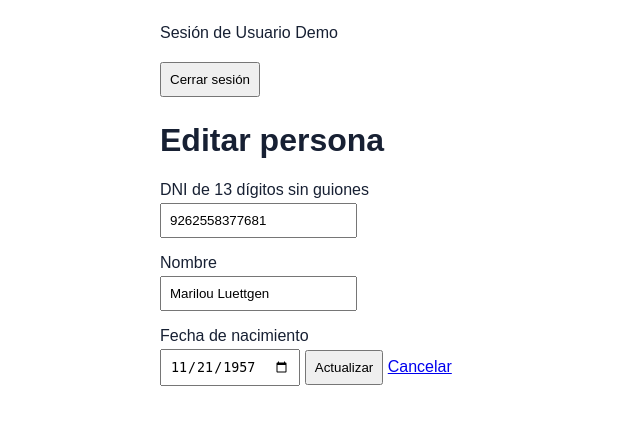
After one commit to haltap/BASE_HTML, a Laravel app: page /personas/1/editar in a window 1280 px wide. The commit adds this page. Shown: the top 425 px of the page, without its empty margins (0-640 px from the left). Run offline with Laravel 12, Linux system fonts and the light colour scheme; a user stored in the database is signed in; data comes from the database, SQL or seed files in the repository.

Commit message:
Actualizar registros

```diff
--- a/personas-laravel/app/Http/Controllers/PersonaController.php
+++ b/personas-laravel/app/Http/Controllers/PersonaController.php
@@ -1,7 +1,7 @@
 <?php
 
 namespace App\Http\Controllers;
-
+use Illuminate\Validation\Rule;
 use App\Models\Persona;
 use Illuminate\Http\Request;
 
@@ -35,4 +35,28 @@ class PersonaController extends Controller
         return redirect()->route('personas.index')
             ->with('exito', 'Persona creada correctamente.');
     }
+
+
+    public function edit(int $id)
+{
+$persona = Persona::findOrFail($id);
+return view('personas.edit', ['persona' => $persona]);
 }
+public function update(Request $request, int $id)
+{
+$persona = Persona::findOrFail($id);
+$datos = $request->validate([
+'dni' => ['required', 'regex:/^[0-9]{13}$/',
+Rule::unique('personas', 'dni')->ignore($persona)],
+'nombre' => ['required', 'string', 'max:100'],
+'fecha_nacimiento' => ['required', 'date',
+'before_or_equal:today'],
+]);
+$persona->dni = $datos['dni'];
+$persona->nombre = $datos['nombre'];
+$persona->fecha_nacimiento = $datos['fecha_nacimiento'];
+$persona->save();
+return redirect()->route('personas.index')
+->with('exito', 'Persona actualizada correctamente.');
+}
+}
--- /dev/null
+++ b/personas-laravel/resources/views/personas/edit.blade.php
@@ -0,0 +1,23 @@
+@extends('layouts.app')
+@section('contenido')
+<h1>Editar persona</h1>
+<form method="POST"
+action="{{ route('personas.update', $persona->id) }}">
+@csrf
+@method('PUT')
+<label for="dni">DNI de 13 dígitos sin guiones</label>
+<input id="dni" name="dni" type="text" maxlength="13"
+pattern="[0-9]{13}"
+value="{{ old('dni', $persona->dni) }}" required>
+<label for="nombre">Nombre</label>
+<input id="nombre" name="nombre" type="text" maxlength="100"
+value="{{ old('nombre', $persona->nombre) }}" required>
+<label for="fecha_nacimiento">Fecha de nacimiento</label>
+<input id="fecha_nacimiento" name="fecha_nacimiento" type="date"
+value="{{ old('fecha_nacimiento',
+$persona->fecha_nacimiento->format('Y-m-d')) }}"
+required>
+<button type="submit">Actualizar</button>
+<a href="{{ route('personas.index') }}">Cancelar</a>
+</form>
+@endsection
--- a/personas-laravel/resources/views/personas/index.blade.php
+++ b/personas-laravel/resources/views/personas/index.blade.php
@@ -13,6 +13,10 @@
 <td>{{ $persona->dni }}</td>
 <td>{{ $persona->nombre }}</td>
 <td>{{ $persona->fecha_nacimiento->format('d/m/Y') }}</td>
+<th>Acciones</th>
+<td>
+<a href="{{ route('personas.edit', $persona->id) }}">Editar</a>
+</td>
 </tr>
 @empty
 <tr><td colspan="4">No hay personas registradas.</td></tr>
--- a/personas-laravel/routes/web.php
+++ b/personas-laravel/routes/web.php
@@ -19,6 +19,10 @@ Route::get('/personas/crear', [PersonaController::class, 'create'])
 ->name('personas.create');
 Route::post('/personas', [PersonaController::class, 'store'])
 ->name('personas.store');
+Route::get('/personas/{id}/editar', [PersonaController::class, 'edit'])
+->whereNumber('id')->name('personas.edit');
+Route::put('/personas/{id}', [PersonaController::class, 'update'])
+->whereNumber('id')->name('personas.update');
 Route::post('/logout', [LoginController::class, 'destroy'])
 ->name('logout');
 });
```
